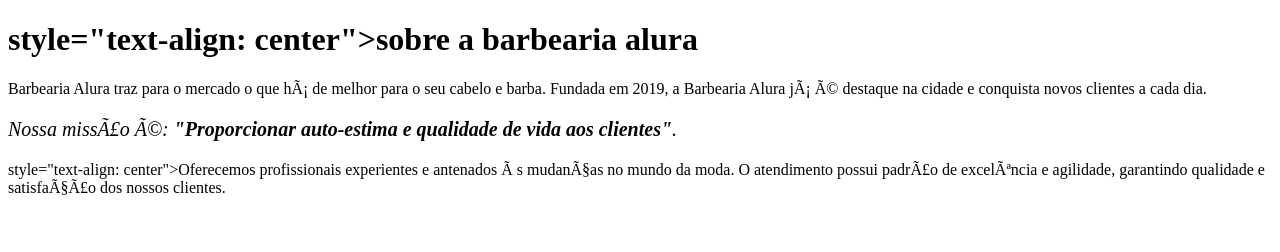
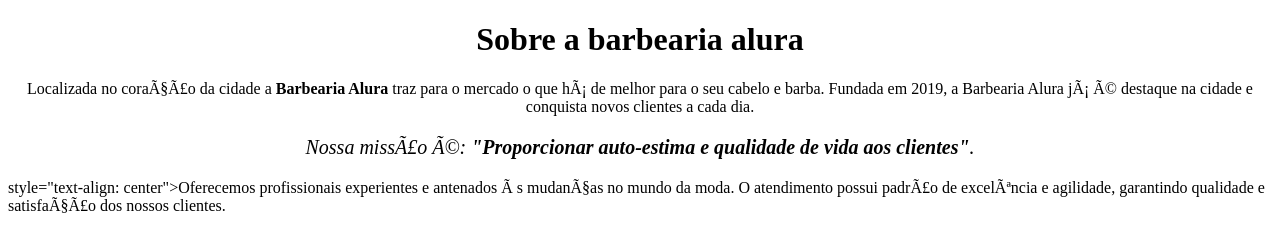
Before and after one commit to Maria-luana1/barbearia-alura, a plain HTML site: page index.html in a window 1280 px wide. Drawn offline with Linux system fonts and the light colour scheme.

Commit message:
Add files via upload

```diff
--- a/index.html
+++ b/index.html
@@ -6,11 +6,11 @@
  </head>
 
   <body>
-    <h1>style="text-align: center">sobre a barbearia alura</h1>
+    <h1 style="text-align: center"> Sobre a barbearia alura</h1>
 
-   <p style="text-align: center<p>Localizada no coração da cidade a <strong>Barbearia Alura</strong> traz para o mercado o que há de melhor para o seu cabelo e barba. Fundada em 2019, a Barbearia Alura já é destaque na cidade e conquista novos clientes a cada dia.</p>
+   <p style="text-align: center"> Localizada no coração da cidade a <strong>Barbearia Alura </strong> traz para o mercado o que há de melhor para o seu cabelo e barba. Fundada em 2019, a Barbearia Alura já é destaque na cidade e conquista novos clientes a cada dia.</p>
 
-    <p style="font-size: 20px; text- align: center"><em>Nossa missão é: <strong>"Proporcionar auto-estima e qualidade de vida aos clientes"</strong>.</em></P>
+    <p style="font-size: 20px; text-align: center"><em>Nossa missão é: <strong>"Proporcionar auto-estima e qualidade de vida aos clientes"</strong>.</em></P>
 
    <p> style="text-align: center">Oferecemos profissionais experientes e antenados às mudanças no mundo da moda. O atendimento possui padrão de excelência e agilidade, garantindo qualidade e satisfação dos nossos clientes.
    </p>
```
